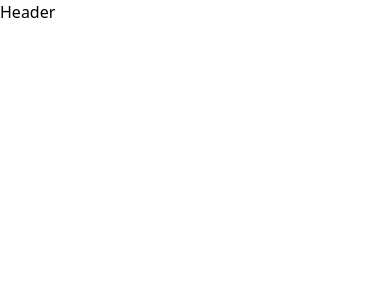
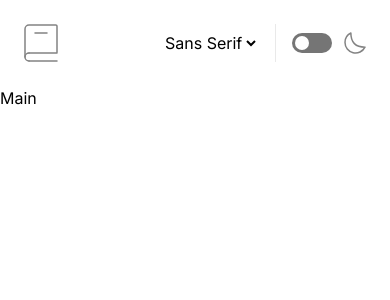
Before and after one commit to nishanth1596/dictionary, a React (Vite) app: page / in a window 390 px wide. Shown: the top 300 px of the page. Built offline with nearby package versions, Linux system fonts and the light colour scheme.

Commit message:
feat: completed header for mobile screen

```diff
--- a/index.html
+++ b/index.html
@@ -20,7 +20,7 @@
 
     <title>Frontend Mentor | Dictionary web app</title>
   </head>
-  <body>
+  <body class="font-Sans bg-White text-base tracking-normal">
     <div id="root"></div>
     <script type="module" src="/src/main.tsx"></script>
   </body>
--- a/src/App.tsx
+++ b/src/App.tsx
@@ -1,9 +1,11 @@
 import Header from "./components/Header/Header";
+import Main from "./components/Main/Main";
 
 function App() {
   return (
     <div className="">
       <Header />
+      <Main />
     </div>
   );
 }
--- a/src/components/Header/Header.tsx
+++ b/src/components/Header/Header.tsx
@@ -1,5 +1,47 @@
+import { useState } from "react";
+import bookLogo from "../../assets/images/logo.svg";
+import moonIcon from "../../assets/images/icon-moon.svg";
+
 function Header() {
-  return <header className="">Header</header>;
+  const [isToggled, setIsToggled] = useState(false);
+
+  return (
+    <header className="m-6 flex justify-between">
+      <img src={bookLogo} alt="Book Logo" />
+
+      <div className="flex gap-4">
+        <label htmlFor="font" className="sr-only">
+          Choose your preferred font theme
+        </label>
+        <select name="font" id="font">
+          <option value="sansSerif">Sans Serif</option>
+          <option value="serif">Serif</option>
+          <option value="mono">Mono</option>
+        </select>
+
+        <div className="border-Gray-100 flex items-center gap-3 border-l-[1px] pl-4">
+          <input
+            type="checkbox"
+            id="themeSwitcher"
+            className="peer hidden h-0 w-0"
+            checked={isToggled}
+            onChange={(e) => setIsToggled(e.target.checked)}
+          />
+          <label
+            htmlFor="themeSwitcher"
+            className="bg-Gray-500 after:bg-White relative block h-5 w-10 cursor-pointer rounded-[10px] transition-all after:absolute after:top-1/2 after:left-[3px] after:h-3.5 after:w-3.5 after:-translate-y-1/2 after:rounded-full after:transition-transform after:content-[''] peer-checked:after:translate-x-5"
+          ></label>
+          <button
+            className="cursor-pointer"
+            aria-label="click to toggle theme"
+            onClick={() => setIsToggled(true)}
+          >
+            <img src={moonIcon} alt="Moon Icon" />
+          </button>
+        </div>
+      </div>
+    </header>
+  );
 }
 
 export default Header;
```
Also changed, not shown: public/favicon-32x32.png (renamed from src/assets/images/favicon-32x32.png).
